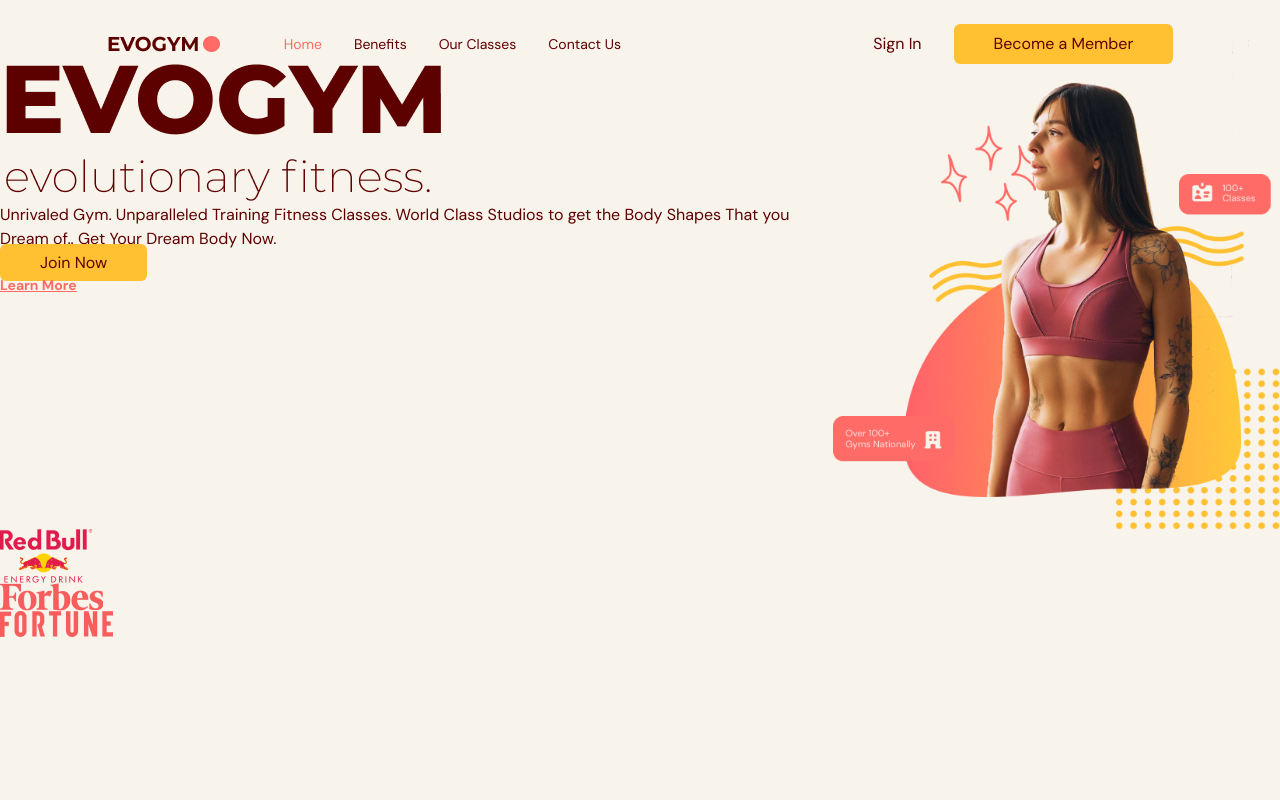
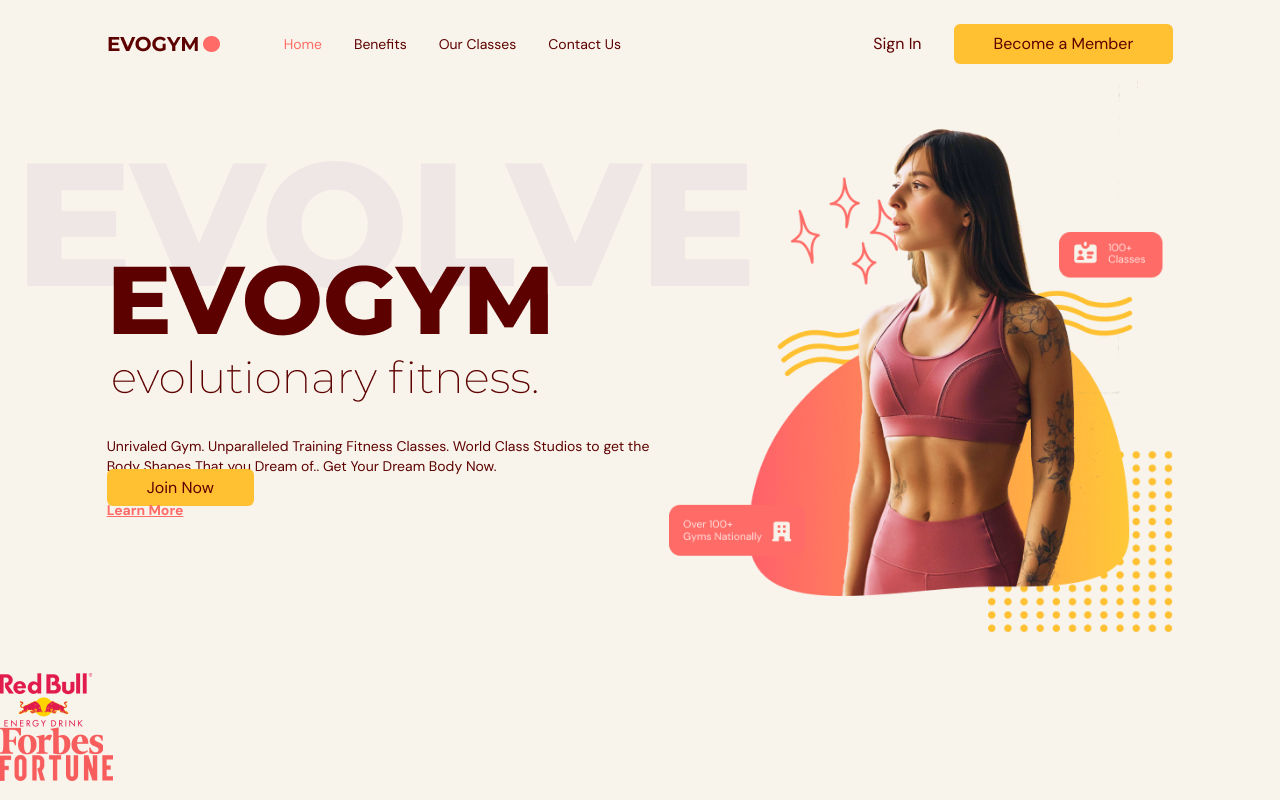
Before and after one commit to AbdelwahabTop/gym-typescript-tailwind, a React (Vite) app: page / in a window 1280 px wide. Built offline with nearby package versions, Linux system fonts and the light colour scheme.

Commit message:
using before and absolute

```diff
--- a/src/scenes/home/index.tsx
+++ b/src/scenes/home/index.tsx
@@ -19,18 +19,18 @@
   return (
     <section id="home" className="gap-16 bg-gray-20 py-10 md:h-full md:pb-0">
       {/* IMAGE AND MAIN HEADER */}
-      <div className="flex">
+      <div className="mx-auto w-5/6 items-center justify-center md:flex md:h-5/6">
         {/* MAIN HEADER */}
-        <div>
+        <div className="z-10 mt-32 md:basis-3/5">
           {/* HEADINGS */}
-          <div>
-            <div>
-              <div>
+          <div className="md:-mt-20">
+            <div className="relative">
+              <div className="before:absolute before:-top-20 before:-left-20 before:z-[-1] md:before:content-evolvetext">
                 <img alt="home-page-text" src={HomePageText} />
               </div>
             </div>
 
-            <p>
+            <p className="mt-8 text-sm">
               Unrivaled Gym. Unparalleled Training Fitness Classes. World Class
               Studios to get the Body Shapes That you Dream of.. Get Your Dream
               Body Now.
```
